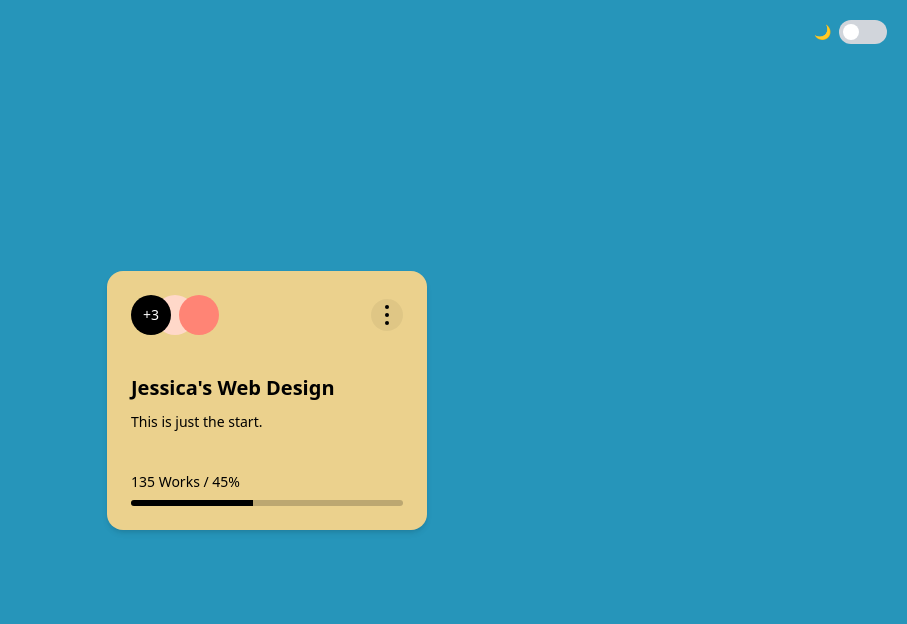
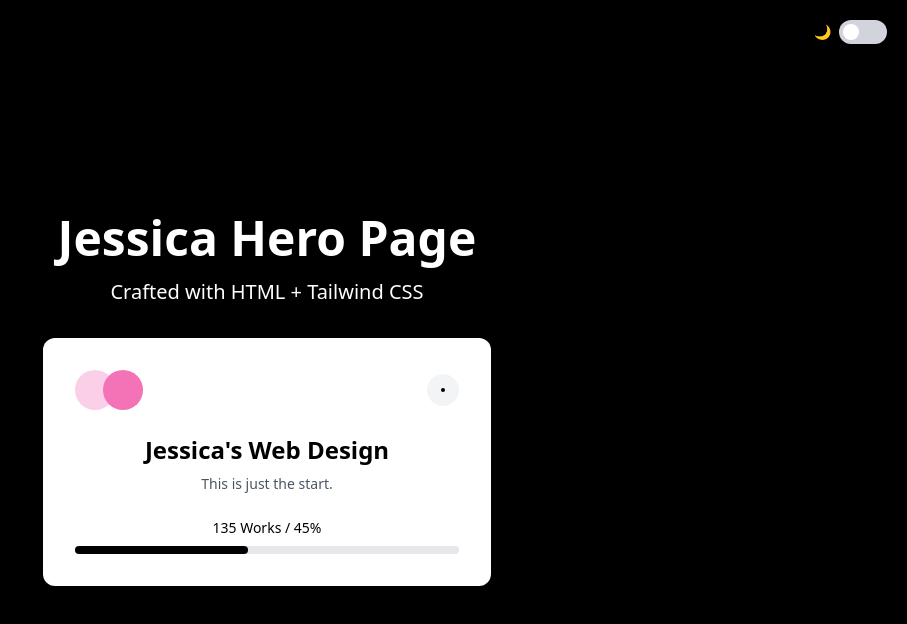
Before and after one commit to jessicabaron92-rgb/hero-page, a plain HTML site: page index.html in a window 1280 px wide. Shown: the whole page, without its empty margins (373-1280 px from the left). Drawn offline with nearby package versions, Linux system fonts and the light colour scheme.

Commit message:
Update index.html

```diff
--- a/index.html
+++ b/index.html
@@ -1,74 +1,52 @@
 <!DOCTYPE html>
-<html lang="en" class="">
+<html lang="en">
 <head>
   <meta charset="UTF-8" />
-    <meta name="viewport" content="width=device-width, initial-scale=1.0" />
-    <title>Jessica's Web Design</title>
+  <title>Jessica Hero Page</title>
   <script src="https://cdn.tailwindcss.com"></script>
   <script>
-      tailwind.config = {
-        darkMode: 'class',
-      };
+    function toggleDarkMode() {
+      document.documentElement.classList.toggle('dark');
+    }
   </script>
-    <style>
-      .bg-custom-yellow {
-        background-color: #ebd18d;
-      }
-      .dark .bg-custom-yellow {
-        background-color: #3b3b3b;
-      }
-    </style>
 </head>
-  <body class="bg-[#2695ba] dark:bg-[#1a1a1a] min-h-screen flex items-center justify-center">
+<body class="bg-black text-white dark:bg-white dark:text-black transition duration-500">
 
-    <!-- Dark Mode Toggle -->
-    <div class="absolute top-5 right-5 flex items-center gap-2 text-white dark:text-gray-300">
-      <span class="text-sm font-semibold">🌙</span>
-      <label class="relative inline-block w-12 h-6">
-        <input type="checkbox" onclick="toggleTheme()" class="opacity-0 w-0 h-0 peer" />
-        <span class="absolute cursor-pointer inset-0 bg-gray-300 rounded-full transition peer-checked:bg-gray-600"></span>
-        <span class="absolute left-1 top-1 h-4 w-4 bg-white rounded-full transition peer-checked:translate-x-6"></span>
+  <!-- Toggle Button -->
+  <div class="absolute top-5 right-5">
+    <label class="flex items-center cursor-pointer">
+      <span class="mr-2 text-sm">🌙</span>
+      <input type="checkbox" onchange="toggleDarkMode()" class="sr-only peer" />
+      <div class="w-12 h-6 bg-gray-300 rounded-full peer-checked:bg-gray-700 relative transition-all">
+        <div class="absolute left-1 top-1 bg-white w-4 h-4 rounded-full transition-all peer-checked:translate-x-6"></div>
+      </div>
     </label>
   </div>
 
-    <!-- Card -->
-    <div class="rounded-2xl p-6 w-80 shadow-md bg-custom-yellow text-black dark:text-white">
-      <!-- Top Row -->
-      <div class="flex justify-between items-center">
-        <div class="flex items-center relative">
-          <div class="w-10 h-10 rounded-full bg-black text-white text-sm flex items-center justify-center z-10">+3</div>
-          <div class="w-10 h-10 rounded-full bg-[#ffd8c9] absolute left-6 z-0"></div>
-          <div class="w-10 h-10 rounded-full bg-[#ff8475] absolute left-12 z-0"></div>
+  <!-- Hero Section -->
+  <section class="flex flex-col items-center justify-center min-h-screen px-4 text-center">
+    <h1 class="text-5xl font-extrabold mb-4">Jessica Hero Page</h1>
+    <p class="text-xl mb-8">Crafted with HTML + Tailwind CSS</p>
+
+    <!-- White Card Box -->
+    <div class="bg-white dark:bg-gray-900 text-black dark:text-white rounded-xl p-8 shadow-lg max-w-md w-full transition duration-500">
+      <div class="flex justify-between items-center mb-6">
+        <div class="flex -space-x-3">
+          <div class="w-10 h-10 rounded-full bg-pink-200"></div>
+          <div class="w-10 h-10 rounded-full bg-pink-400"></div>
         </div>
-        <div class="w-8 h-8 rounded-full bg-black/5 dark:bg-white/10 flex items-center justify-center cursor-pointer">
-          <svg xmlns="http://www.w3.org/2000/svg" width="4" height="20" viewBox="0 0 4 20" fill="none">
-            <g fill="currentColor">
-              <circle cx="2" cy="2" r="2"/>
-              <circle cx="2" cy="10" r="2"/>
-              <circle cx="2" cy="18" r="2"/>
-            </g>
-          </svg>
+        <div class="w-8 h-8 rounded-full bg-gray-100 flex items-center justify-center">
+          <div class="w-1 h-1 bg-black rounded-full"></div>
         </div>
       </div>
-
-      <!-- Title and Description -->
-      <h2 class="mt-10 font-extrabold text-xl leading-tight">Jessica's Web Design</h2>
-      <p class="mt-3 text-sm text-black dark:text-gray-300">This is just the start.</p>
-
-      <!-- Progress -->
-      <div class="mt-10 text-sm font-medium">
-        <span>135 Works / 45%</span>
-        <div class="mt-2 h-1.5 bg-black/20 dark:bg-white/20 rounded-full overflow-hidden">
-          <div class="h-full bg-black dark:bg-white w-[45%]"></div>
+      <h2 class="text-2xl font-bold mb-2">Jessica's Web Design</h2>
+      <p class="text-sm text-gray-600 dark:text-gray-300 mb-6">This is just the start.</p>
+      <div class="text-sm font-medium mb-2">135 Works / 45%</div>
+      <div class="w-full bg-gray-200 rounded-full h-2">
+        <div class="bg-black h-2 rounded-full" style="width: 45%"></div>
       </div>
     </div>
-    </div>
-
-    <script>
-      function toggleTheme() {
-        document.documentElement.classList.toggle('dark');
-      }
-    </script>
+  </section>
 
 </body>
 </html>
```
Lines whose indentation alone changed are shown as unchanged.
